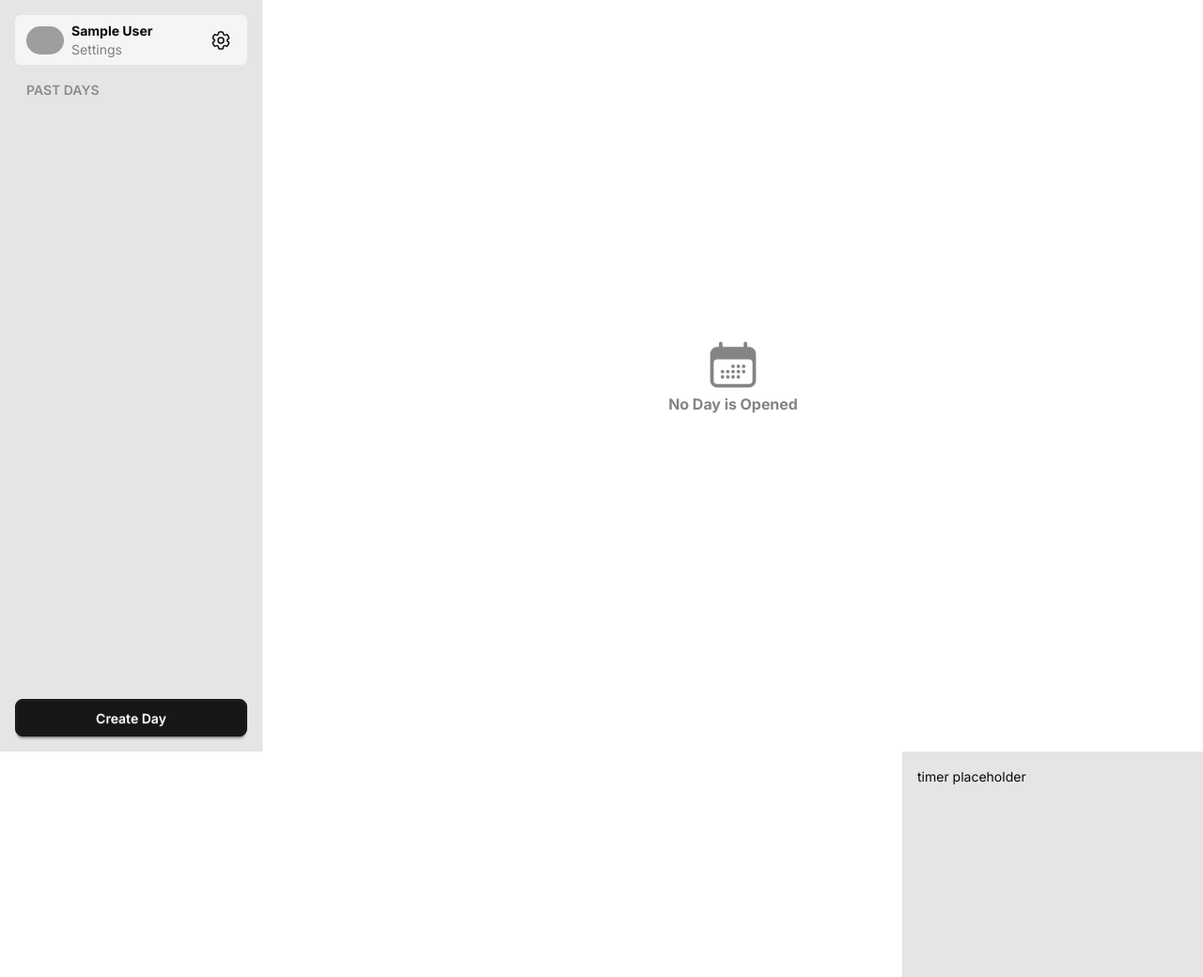
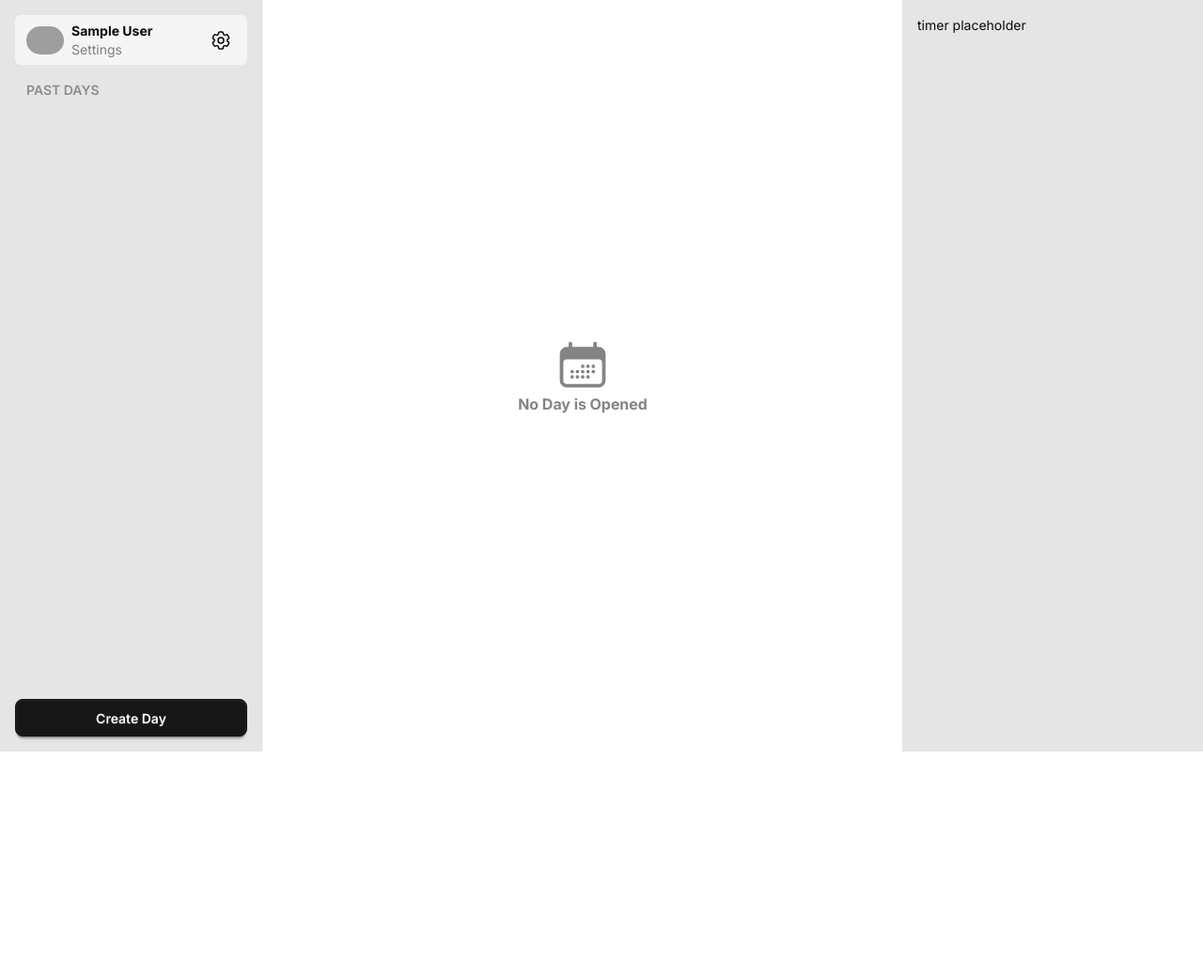
Before and after one commit to thomas011001/DailyLog, a Django app: page / in a window 1280 px wide. Shown: the top 1040 px of the page at 94% size. After the commit the page ends 800 px from the top, so only its background shows below. Run offline with Django 5.2, Linux system fonts and the light colour scheme; the visitor is signed in with stand-in values (Sample User, id 1); data that the repository does not hold is empty; style sheets or scripts are compiled from the project's sources; some libraries are stand-ins or nearby versions; grey boxes are pictures that could not be loaded.

Commit message:
refactore the page content to hold the day content and the timer togeather

```diff
--- a/core/templates/base.html
+++ b/core/templates/base.html
@@ -2,9 +2,9 @@
 {% block body %}
     <div id="sidebar" class="drawer lg:drawer-open" hx-on:day-get="document.getElementById('my-drawer-3').checked = false">
         <input id="my-drawer-3" type="checkbox" class="drawer-toggle" />
-        <div class="drawer-content">
-            <div class="relative">
-                <label for="my-drawer-3" class="btn btn-primary drawer-button lg:hidden absolute top-5 right-5">
+        <div class="drawer-content relative h-dvh flex justify-between">
+            <div class="flex-1">
+                <label for="my-drawer-3" class="btn btn-primary drawer-button lg:hidden absolute bottom-5 right-5">
                     <svg xmlns="http://www.w3.org/2000/svg" viewBox="0 0 24 24" fill="currentColor" class="size-6">
                         <path fill-rule="evenodd" d="M3 6.75A.75.75 0 0 1 3.75 6h16.5a.75.75 0 0 1 0 1.5H3.75A.75.75 0 0 1 3 6.75ZM3 12a.75.75 0 0 1 .75-.75h16.5a.75.75 0 0 1 0 1.5H3.75A.75.75 0 0 1 3 12Zm0 5.25a.75.75 0 0 1 .75-.75h16.5a.75.75 0 0 1 0 1.5H3.75a.75.75 0 0 1-.75-.75Z" clip-rule="evenodd" />
                     </svg>
```
